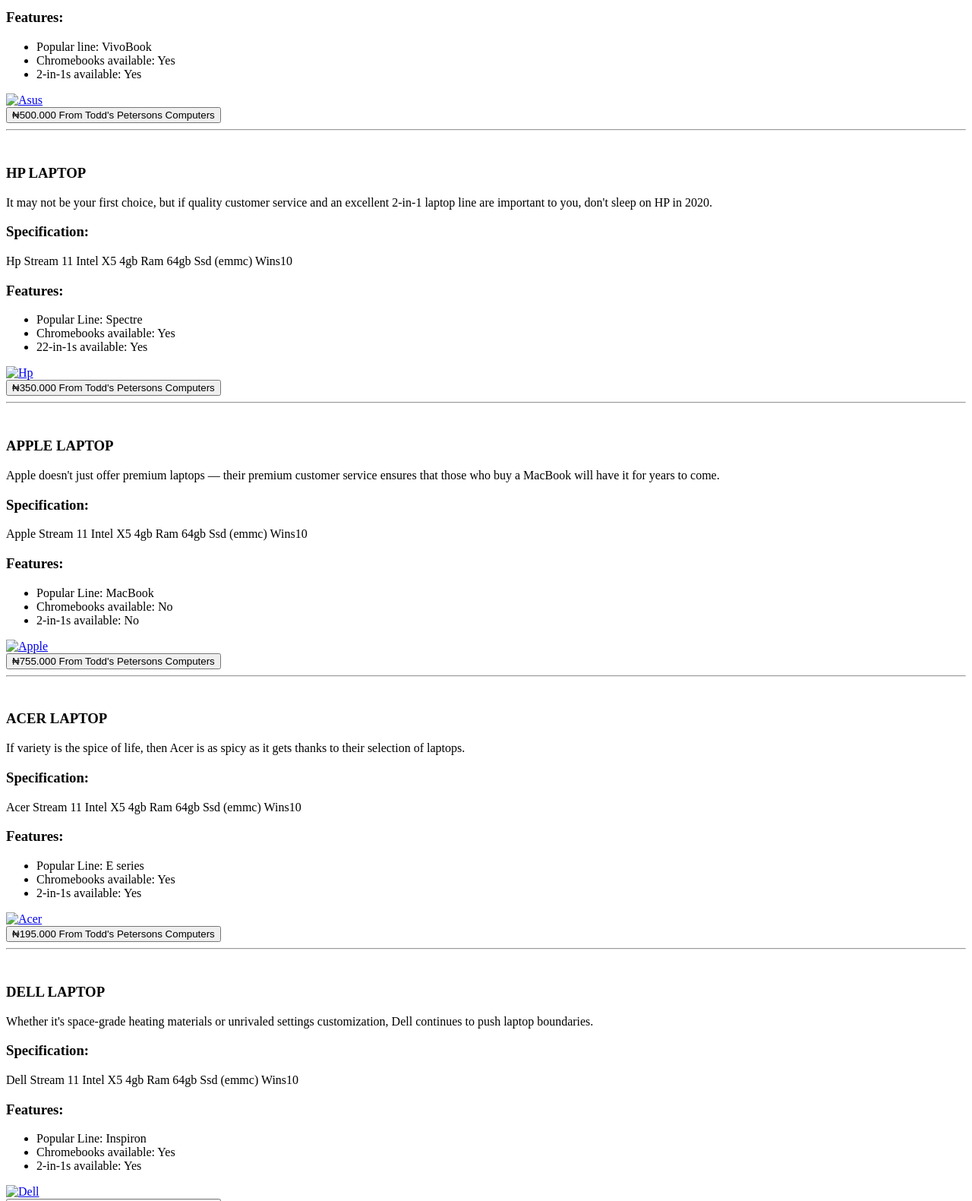
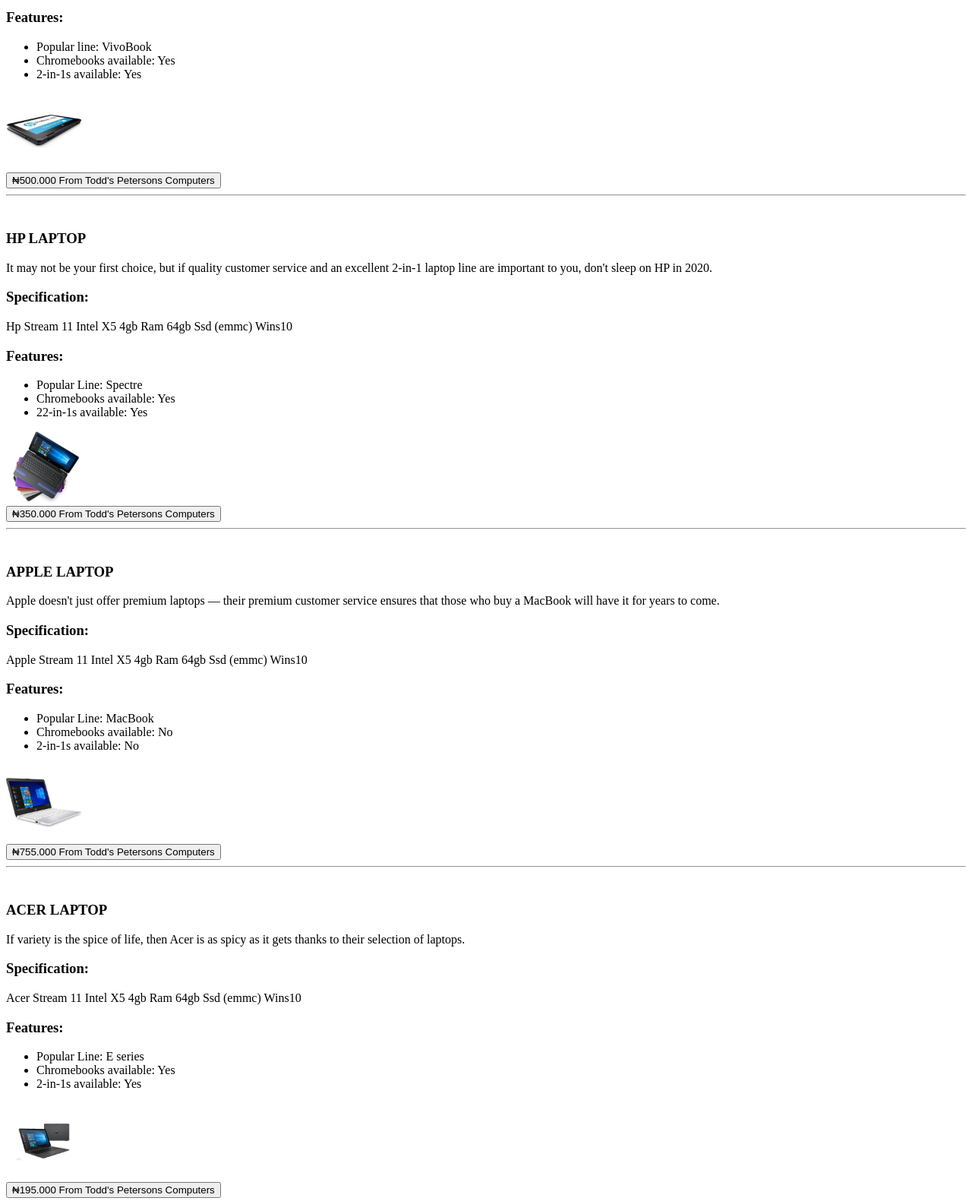
Before and after one commit to GreatWoman12/Helyne, a plain HTML site: page gallery.html in a window 1280 px wide. Shown: the part 300-1881 px from the top of the page at 76% size. Drawn offline with Linux system fonts and the light colour scheme.

Commit message:
Update gallery.html

```diff
--- a/gallery.html
+++ b/gallery.html
@@ -47,8 +47,8 @@
                     </ul>
 
 
-                    <a href="images/laptop1.jpg" target="_blank">
-                        <img width="100" src="images/laptop1.jpg" alt="Asus">
+                    <a href="laptop1.jpg" target="_blank">
+                        <img width="100" src="laptop1.jpg" alt="Asus">
                     </a>
 <br>
                     <button type="button">₦500.000 From Todd's Petersons Computers</button>
@@ -78,8 +78,8 @@
                     </ul>
 
 
-                    <a href="images/laptop2.jpg" target="_blank">
-                        <img width="100" src="images/laptop2.jpg" alt="Hp">
+                    <a href="laptop2.jpg" target="_blank">
+                        <img width="100" src="laptop2.jpg" alt="Hp">
                     </a>
 
 <br>
@@ -110,8 +110,8 @@
                     </ul>
 
 
-                    <a href="images/laptop3.jpg" target="_blank">
-                        <img width="100" src="images/laptop3.jpg" alt="Apple">
+                    <a href="laptop3.jpg" target="_blank">
+                        <img width="100" src="laptop3.jpg" alt="Apple">
                     </a>
 <br>
                     <button type="button">₦755.000 From Todd's Petersons Computers</button>
@@ -141,8 +141,8 @@
                     </ul>
 
 
-                    <a href="images/laptop4.jpg" target="_blank">
-                        <img width="100" src="images/laptop4.jpg" alt="Acer">
+                    <a href="laptop4.jpg" target="_blank">
+                        <img width="100" src="laptop4.jpg" alt="Acer">
                     </a>
 <br>
                     <button type="button">₦195.000 From Todd's Petersons Computers</button>
@@ -171,8 +171,8 @@
                     </ul>
 
 
-                    <a href="images/laptop5.jpg" target="_blank">
-                        <img width="100" src="images/laptop5.jpg" alt="Dell">
+                    <a href="laptop5.jpg" target="_blank">
+                        <img width="100" src="laptop5.jpg" alt="Dell">
                     </a>
             <br>
                     <button type="button">₦200.000 From Todd's Petersons Computers</button>
```
